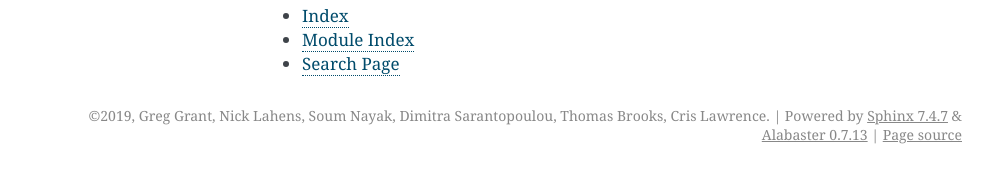
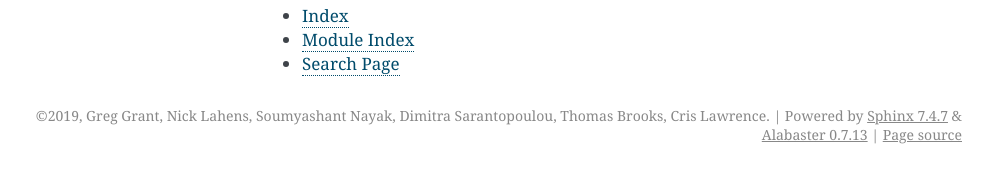
Before and after one commit to itmat/BEERS2, a Sphinx documentation site: the page built from doc/index.rst, in a window 1280 px wide. Shown: the part 468-651 px from the top of the page, without its empty margins (148-1141 px from the left). Built offline with Sphinx 7.4.7, drawn with Linux system fonts in a browser that asks for light colours.

Commit message:
Corrected names and fixed doc indentation issue in controller

```diff
--- a/doc/conf.py
+++ b/doc/conf.py
@@ -20,8 +20,8 @@
 # -- Project information -----------------------------------------------------
 
 project = 'CAMPAREE'
-copyright = '2019, Greg Grant, Nick Lahens, Soum Nayak, Dimitra Sarantopoulou, Thomas Brooks, Cris Lawrence'
-author = 'Greg Grant, Nick Lahens, Soum Nayak, Dimitra Sarantopoulou, Thomas Brooks, Cris Lawrence'
+copyright = '2019, Greg Grant, Nick Lahens, Soumyashant Nayak, Dimitra Sarantopoulou, Thomas Brooks, Cris Lawrence'
+author = 'Greg Grant, Nick Lahens, Soumyashant Nayak, Dimitra Sarantopoulou, Thomas Brooks, Cris Lawrence'
 
 # The short X.Y version
 version = ''
@@ -132,7 +132,7 @@ latex_elements = {
 #  author, documentclass [howto, manual, or own class]).
 latex_documents = [
     (master_doc, 'BEERS20.tex', 'CAMPAREE Documentation',
-     'Greg Grant, Nick Lahens, Soum Nayak, Dimitra S S', 'manual'),
+     'Greg Grant, Nick Lahens, Soumyashant Nayak, Dimitra Sarantopoulou, Thomas Brooks, Cris Lawrence', 'manual'),
 ]
 
 
```
Also changed, not shown: 6 other files.
